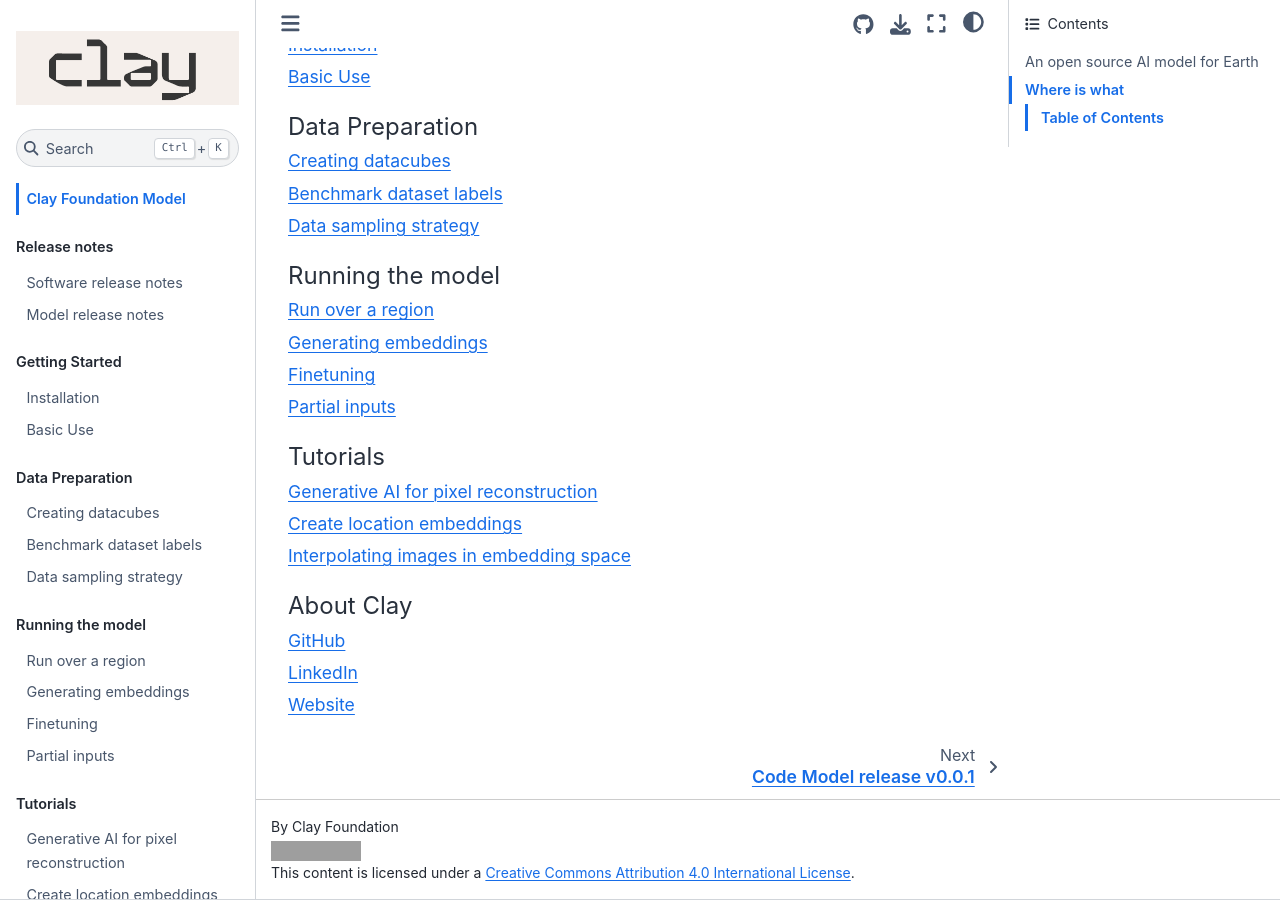
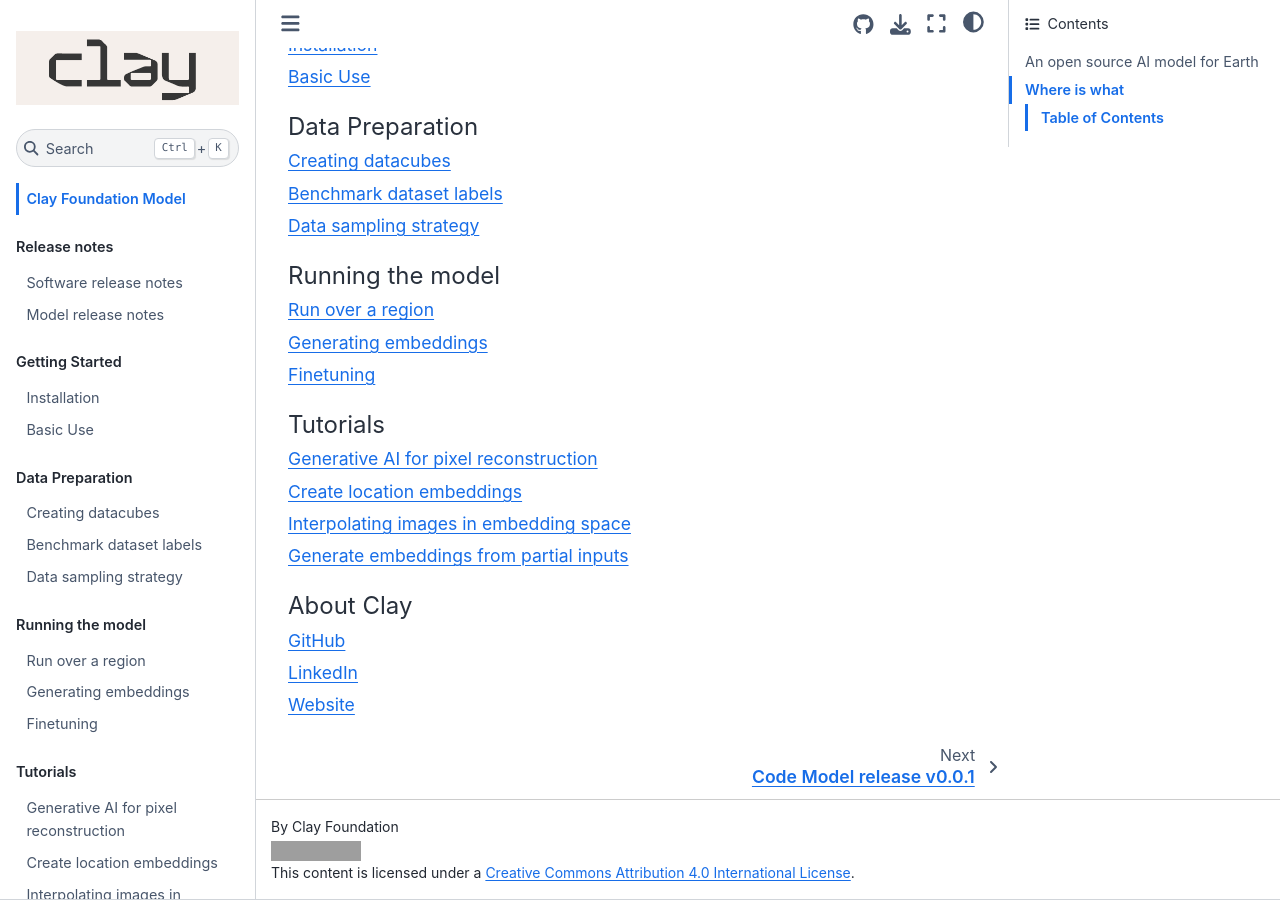
Before and after one commit to Clay-foundation/model, a Jupyter Book: the page built from docs/index.md, in a window 1280 px wide and 900 px high, scrolled down 1025 px. Built offline with Jupyter Book 1.0.4 settings and Sphinx 7.4.7 and the Sphinx Book theme 1.1.4, drawn with Linux system fonts in a browser that asks for light colours; some of the changed text lies outside the part shown; grey boxes are pictures that could not be loaded.

Commit message:
Move partial inputs into tutorial section

```diff
--- a/docs/_toc.yml
+++ b/docs/_toc.yml
@@ -32,8 +32,6 @@
       file: model_embeddings
     - title: Finetuning
       file: model_finetuning
-    - title: Partial inputs
-      file: partial-inputs
 - caption: Tutorials
   chapters:
     - title: Generative AI for pixel reconstruction
@@ -42,6 +40,8 @@
       file: clay-v0-location-embeddings
     - title: Interpolating images in embedding space
       file: clay-v0-interpolation
+    - title: Generate embeddings from partial inputs
+      file: partial-inputs
 - caption: About Clay
   chapters:
     - title: GitHub
```
